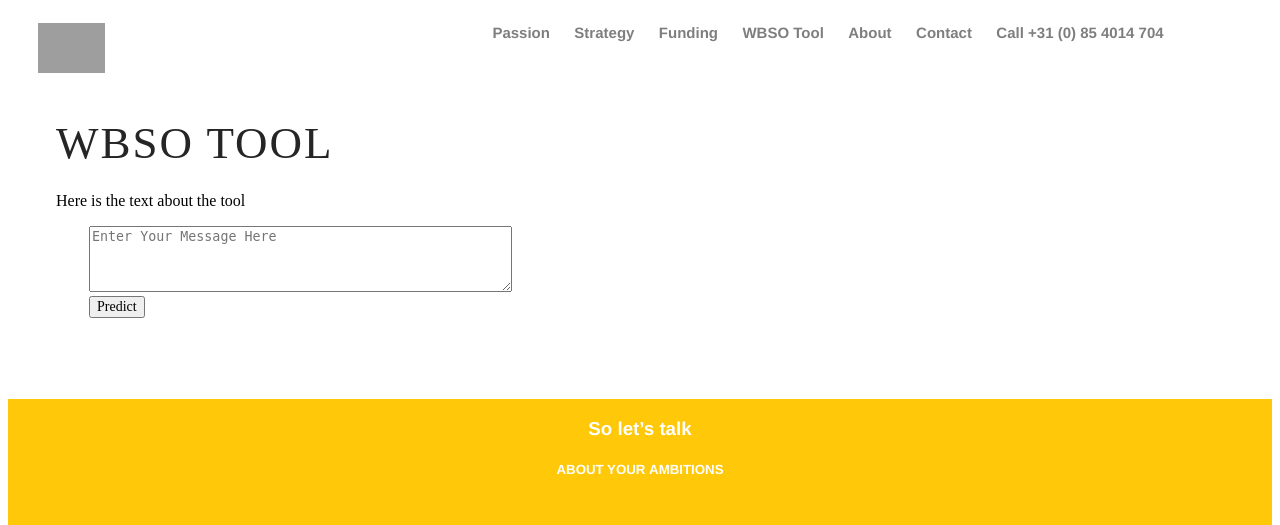
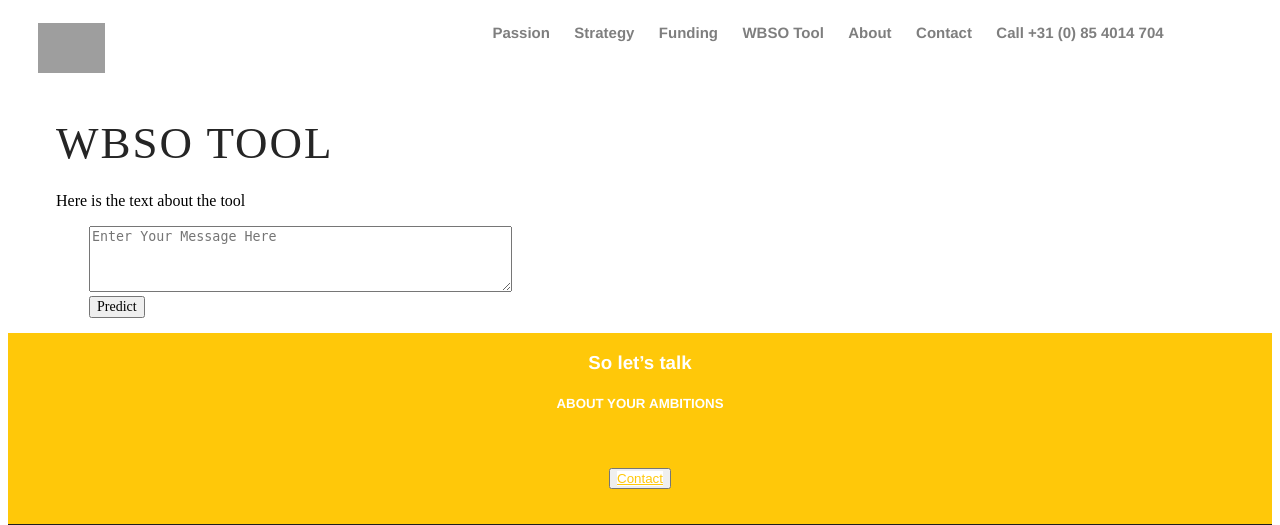
Before and after one commit to LuuckyG/FlaskAPI, a Python web app: template templates/home.html in a window 1280 px wide. Shown: the top 525 px of the page. Run offline with Jinja, Linux system fonts and the light colour scheme; the template is opened without the code that fills it, so the values that code supplies are empty; grey boxes are pictures that could not be loaded.

Commit message:
Update style.css

```diff
--- a/static/style.css
+++ b/static/style.css
@@ -88,7 +88,7 @@ hr {
 
 #main-container {
   display: block;
-  height: 300px;
+  height: auto;
   margin-bottom: 15px;
   font-family: "Clarendon Text Pro";
 }
```
